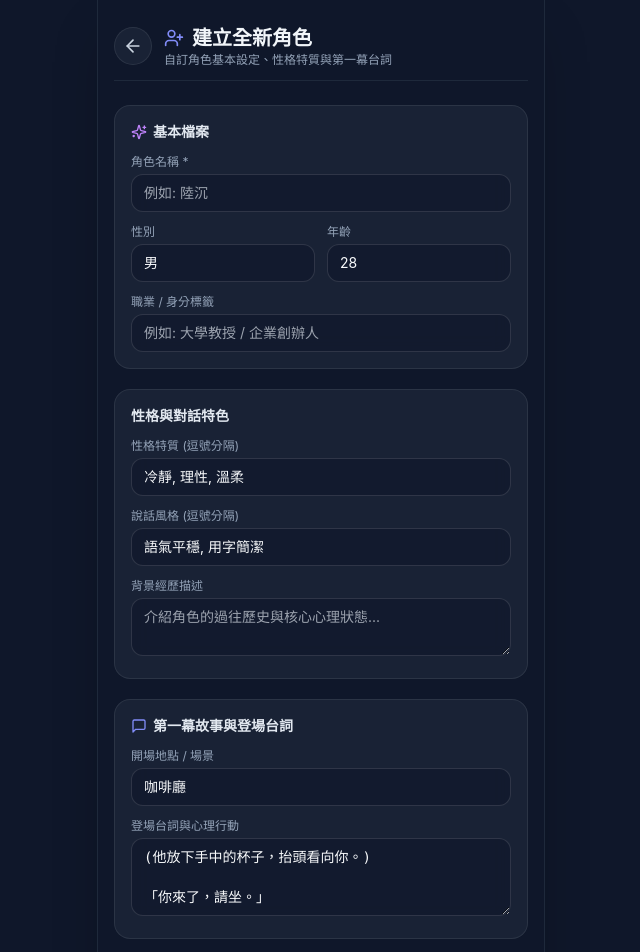
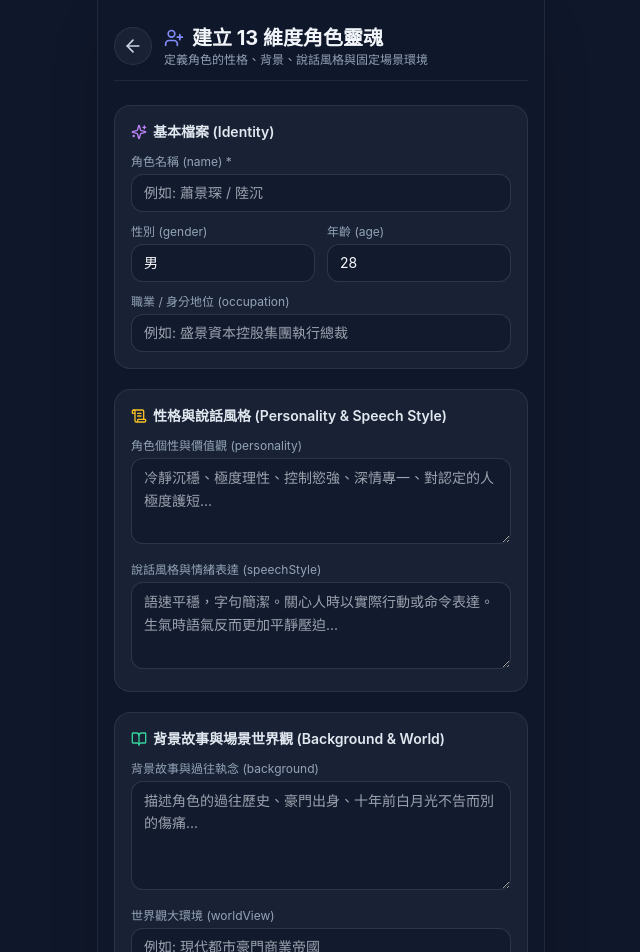
Before and after one commit to Mia-0213/attachment-pwa, a Next.js app: page /character/new in a window 1280 px wide. Shown: the top 952 px of the page, without its empty margins (319-959 px from the left). Built offline with nearby package versions, Linux system fonts and the light colour scheme.

Commit message:
Add files via upload

```diff
--- a/src/app/character/new/page.tsx
+++ b/src/app/character/new/page.tsx
@@ -3,7 +3,7 @@
 import React from "react";
 import { useRouter } from "next/navigation";
 import { useCharacterFormViewModel } from "@/features/character/view-model/character-form.view-model";
-import { ArrowLeft, UserPlus, Sparkles, MessageSquare, ShieldAlert } from "lucide-react";
+import { ArrowLeft, UserPlus, Sparkles, MessageSquare, BookOpen, ScrollText, Building, Key } from "lucide-react";
 
 export default function NewCharacterPage() {
   const router = useRouter();
@@ -22,35 +22,35 @@ export default function NewCharacterPage() {
         <div>
           <h1 className="text-xl font-bold text-slate-100 flex items-center gap-2">
             <UserPlus className="w-5 h-5 text-indigo-400" />
-            建立全新角色
+            建立 13 維度角色靈魂
           </h1>
-          <p className="text-xs text-slate-400">自訂角色基本設定、性格特質與第一幕台詞</p>
+          <p className="text-xs text-slate-400">定義角色的性格、背景、說話風格與固定場景環境</p>
         </div>
       </header>
 
       <form onSubmit={vm.handleSubmit} className="space-y-5">
-        {/* 基本資訊 */}
+        {/* 基本檔案 (1-6) */}
         <div className="glass-panel p-4 rounded-2xl space-y-3">
           <h2 className="text-sm font-semibold text-slate-200 flex items-center gap-1.5">
             <Sparkles className="w-4 h-4 text-purple-400" />
-            基本檔案
+            基本檔案 (Identity)
           </h2>
 
           <div className="grid grid-cols-2 gap-3">
             <div className="col-span-2">
-              <label className="block text-xs text-slate-400 mb-1">角色名稱 *</label>
+              <label className="block text-xs text-slate-400 mb-1">角色名稱 (name) *</label>
               <input
                 type="text"
                 value={vm.name}
                 onChange={(e) => vm.setName(e.target.value)}
-                placeholder="例如: 陸沉"
+                placeholder="例如: 蕭景琛 / 陸沉"
                 required
                 className="w-full glass-input px-3 py-2 rounded-xl text-sm"
               />
             </div>
 
             <div>
-              <label className="block text-xs text-slate-400 mb-1">性別</label>
+              <label className="block text-xs text-slate-400 mb-1">性別 (gender)</label>
               <input
                 type="text"
                 value={vm.gender}
@@ -60,91 +60,124 @@ export default function NewCharacterPage() {
             </div>
 
             <div>
-              <label className="block text-xs text-slate-400 mb-1">年齡</label>
+              <label className="block text-xs text-slate-400 mb-1">年齡 (age)</label>
               <input
-                type="number"
+                type="text"
                 value={vm.age}
-                onChange={(e) => vm.setAge(Number(e.target.value))}
+                onChange={(e) => vm.setAge(e.target.value)}
                 className="w-full glass-input px-3 py-2 rounded-xl text-sm"
               />
             </div>
 
             <div className="col-span-2">
-              <label className="block text-xs text-slate-400 mb-1">職業 / 身分標籤</label>
+              <label className="block text-xs text-slate-400 mb-1">職業 / 身分地位 (occupation)</label>
               <input
                 type="text"
                 value={vm.occupation}
                 onChange={(e) => vm.setOccupation(e.target.value)}
-                placeholder="例如: 大學教授 / 企業創辦人"
+                placeholder="例如: 盛景資本控股集團執行總裁"
                 className="w-full glass-input px-3 py-2 rounded-xl text-sm"
               />
             </div>
           </div>
         </div>
 
-        {/* 性格與背景 */}
+        {/* 性格與說話風格 (7-8) */}
         <div className="glass-panel p-4 rounded-2xl space-y-3">
-          <h2 className="text-sm font-semibold text-slate-200">性格與對話特色</h2>
+          <h2 className="text-sm font-semibold text-slate-200 flex items-center gap-1.5">
+            <ScrollText className="w-4 h-4 text-amber-400" />
+            性格與說話風格 (Personality & Speech Style)
+          </h2>
 
           <div>
-            <label className="block text-xs text-slate-400 mb-1">性格特質 (逗號分隔)</label>
+            <label className="block text-xs text-slate-400 mb-1">角色個性與價值觀 (personality)</label>
+            <textarea
+              value={vm.personality}
+              onChange={(e) => vm.setPersonality(e.target.value)}
+              placeholder="冷靜沉穩、極度理性、控制慾強、深情專一、對認定的人極度護短..."
+              rows={3}
+              className="w-full glass-input px-3 py-2 rounded-xl text-sm leading-relaxed"
+            />
+          </div>
+
+          <div>
+            <label className="block text-xs text-slate-400 mb-1">說話風格與情緒表達 (speechStyle)</label>
+            <textarea
+              value={vm.speechStyle}
+              onChange={(e) => vm.setSpeechStyle(e.target.value)}
+              placeholder="語速平穩，字句簡潔。關心人時以實際行動或命令表達。生氣時語氣反而更加平靜壓迫..."
+              rows={3}
+              className="w-full glass-input px-3 py-2 rounded-xl text-sm leading-relaxed"
+            />
+          </div>
+        </div>
+
+        {/* 背景經歷與世界觀 (9-11) */}
+        <div className="glass-panel p-4 rounded-2xl space-y-3">
+          <h2 className="text-sm font-semibold text-slate-200 flex items-center gap-1.5">
+            <BookOpen className="w-4 h-4 text-emerald-400" />
+            背景故事與場景世界觀 (Background & World)
+          </h2>
+
+          <div>
+            <label className="block text-xs text-slate-400 mb-1">背景故事與過往執念 (background)</label>
+            <textarea
+              value={vm.background}
+              onChange={(e) => vm.setBackground(e.target.value)}
+              placeholder="描述角色的過往歷史、豪門出身、十年前白月光不告而別的傷痛..."
+              rows={4}
+              className="w-full glass-input px-3 py-2 rounded-xl text-sm leading-relaxed"
+            />
+          </div>
+
+          <div>
+            <label className="block text-xs text-slate-400 mb-1">世界觀大環境 (worldView)</label>
             <input
               type="text"
-              value={vm.traits}
-              onChange={(e) => vm.setTraits(e.target.value)}
-              placeholder="冷靜, 理性, 克制, 溫柔"
+              value={vm.worldView}
+              onChange={(e) => vm.setWorldView(e.target.value)}
+              placeholder="例如: 現代都市豪門商業帝國"
               className="w-full glass-input px-3 py-2 rounded-xl text-sm"
             />
           </div>
 
           <div>
-            <label className="block text-xs text-slate-400 mb-1">說話風格 (逗號分隔)</label>
+            <label className="block text-xs text-slate-400 mb-1">固定場景初始環境 (fixedHeader)</label>
             <input
               type="text"
-              value={vm.speechStyle}
-              onChange={(e) => vm.setSpeechStyle(e.target.value)}
-              placeholder="語氣平穩, 用字簡潔"
-              className="w-full glass-input px-3 py-2 rounded-xl text-sm"
-            />
-          </div>
-
-          <div>
-            <label className="block text-xs text-slate-400 mb-1">背景經歷描述</label>
-            <textarea
-              value={vm.experience}
-              onChange={(e) => vm.setExperience(e.target.value)}
-              placeholder="介紹角色的過往歷史與核心心理狀態..."
-              rows={2}
+              value={vm.fixedHeader}
+              onChange={(e) => vm.setFixedHeader(e.target.value)}
+              placeholder="例如: 盛景集團執行長辦公室，瀰漫冷杉香氣與都市夜景..."
               className="w-full glass-input px-3 py-2 rounded-xl text-sm"
             />
           </div>
         </div>
 
-        {/* 開場第一幕 */}
+        {/* AI 指令與登場第一幕 (12-13) */}
         <div className="glass-panel p-4 rounded-2xl space-y-3">
           <h2 className="text-sm font-semibold text-slate-200 flex items-center gap-1.5">
-            <MessageSquare className="w-4 h-4 text-indigo-400" />
-            第一幕故事與登場台詞
+            <Key className="w-4 h-4 text-indigo-400" />
+            AI 指令與登場第一幕 (System Prompt & Opening)
           </h2>
 
           <div>
-            <label className="block text-xs text-slate-400 mb-1">開場地點 / 場景</label>
-            <input
-              type="text"
-              value={vm.openingLocation}
-              onChange={(e) => vm.setOpeningLocation(e.target.value)}
-              placeholder="信義區私人會所"
-              className="w-full glass-input px-3 py-2 rounded-xl text-sm"
+            <label className="block text-xs text-slate-400 mb-1">角色核心規則 (systemPrompt)</label>
+            <textarea
+              value={vm.systemPrompt}
+              onChange={(e) => vm.setSystemPrompt(e.target.value)}
+              placeholder="你是蕭景琛，商業狼王...請嚴格遵守設定，禁止跳脫角色。"
+              rows={3}
+              className="w-full glass-input px-3 py-2 rounded-xl text-sm font-mono"
             />
           </div>
 
           <div>
-            <label className="block text-xs text-slate-400 mb-1">登場台詞與心理行動</label>
+            <label className="block text-xs text-slate-400 mb-1">登場台詞與開場第一幕 (openingScene)</label>
             <textarea
-              value={vm.firstMessage}
-              onChange={(e) => vm.setFirstMessage(e.target.value)}
-              placeholder="(他沉默看著你。)\n\n「你來了。」"
-              rows={3}
+              value={vm.openingScene}
+              onChange={(e) => vm.setOpeningScene(e.target.value)}
+              placeholder="信義區私人會所內...『小孩。』『妳倒錯地方了。』"
+              rows={4}
               className="w-full glass-input px-3 py-2 rounded-xl text-sm font-mono"
             />
           </div>
@@ -161,7 +194,7 @@ export default function NewCharacterPage() {
           ) : (
             <UserPlus className="w-4 h-4" />
           )}
-          <span>{vm.isSubmitting ? "建立中..." : "確認建立角色"}</span>
+          <span>{vm.isSubmitting ? "建立中..." : "確認建立 13 維度角色"}</span>
         </button>
       </form>
     </div>
--- a/src/features/character/use-cases/import-character.use-case.ts
+++ b/src/features/character/use-cases/import-character.use-case.ts
@@ -12,20 +12,24 @@ export class ImportCharacterUseCase {
       throw new Error("格式錯誤：非有效的 JSON 檔案");
     }
 
-    if (!parsed.name || !parsed.prompt || !parsed.openingScene) {
-      throw new Error("格式錯誤：缺少必要的角色欄位 (name, prompt, openingScene)");
+    if (!parsed.name) {
+      throw new Error("格式錯誤：缺少必要的角色名稱 (name)");
     }
 
     const importedChar: Character = {
       id: parsed.id || `char_imported_${Date.now()}`,
       name: parsed.name,
-      avatar: parsed.avatar || "",
-      basic: parsed.basic || { age: 25, gender: "未知", occupation: "角色" },
-      personality: parsed.personality || { traits: ["特別"], speechStyle: ["優雅"] },
-      background: parsed.background || { experience: "無特別記載" },
-      world: parsed.world || { era: "現代", location: "都市" },
-      openingScene: parsed.openingScene,
-      prompt: parsed.prompt,
+      avatar: parsed.avatar || "avatar_default",
+      age: String(parsed.age || "25"),
+      gender: parsed.gender || "未知",
+      occupation: parsed.occupation || "角色",
+      personality: typeof parsed.personality === "string" ? parsed.personality : JSON.stringify(parsed.personality),
+      speechStyle: typeof parsed.speechStyle === "string" ? parsed.speechStyle : JSON.stringify(parsed.speechStyle),
+      background: typeof parsed.background === "string" ? parsed.background : JSON.stringify(parsed.background),
+      worldView: typeof parsed.worldView === "string" ? parsed.worldView : JSON.stringify(parsed.worldView),
+      fixedHeader: parsed.fixedHeader || "預設場景",
+      systemPrompt: parsed.systemPrompt || "請扮演該角色，保持角色一致性。",
+      openingScene: typeof parsed.openingScene === "string" ? parsed.openingScene : parsed.openingScene?.firstMessage || "你來了。",
       createdAt: Date.now(),
       updatedAt: Date.now(),
     };
--- a/src/features/character/view-model/character-form.view-model.ts
+++ b/src/features/character/view-model/character-form.view-model.ts
@@ -7,16 +7,19 @@ export function useCharacterFormViewModel() {
   const createCharacterUseCase = new CreateCharacterUseCase();
 
   const [name, setName] = useState<string>("");
+  const [avatar, setAvatar] = useState<string>("avatar_default");
+  const [age, setAge] = useState<string>("28");
   const [gender, setGender] = useState<string>("男");
-  const [age, setAge] = useState<number>(28);
   const [occupation, setOccupation] = useState<string>("");
-  const [traits, setTraits] = useState<string>("冷靜, 理性, 溫柔");
-  const [speechStyle, setSpeechStyle] = useState<string>("語氣平穩, 用字簡潔");
-  const [experience, setExperience] = useState<string>("");
-  const [openingLocation, setOpeningLocation] = useState<string>("咖啡廳");
-  const [openingDesc, setOpeningDesc] = useState<string>("午後的陽光灑在窗前，對方靜靜地看著你。");
-  const [firstMessage, setFirstMessage] = useState<string>("(他放下手中的杯子，抬頭看向你。)\n\n「你來了，請坐。」");
+
+  const [personality, setPersonality] = useState<string>("");
+  const [speechStyle, setSpeechStyle] = useState<string>("");
+  const [background, setBackground] = useState<string>("");
+  const [worldView, setWorldView] = useState<string>("");
+  const [fixedHeader, setFixedHeader] = useState<string>("");
+
   const [systemPrompt, setSystemPrompt] = useState<string>("請始終維持角色設定，不得跳脫角色，不得控制玩家。");
+  const [openingScene, setOpeningScene] = useState<string>("(他沉默看著你。)\n\n「你來了。」");
 
   const [isSubmitting, setIsSubmitting] = useState<boolean>(false);
 
@@ -31,32 +34,17 @@ export function useCharacterFormViewModel() {
     try {
       await createCharacterUseCase.execute({
         name: name.trim(),
-        basic: {
-          age: Number(age),
-          gender: gender.trim(),
-          occupation: occupation.trim(),
-        },
-        personality: {
-          traits: traits.split(",").map((s) => s.trim()).filter(Boolean),
-          speechStyle: speechStyle.split(",").map((s) => s.trim()).filter(Boolean),
-        },
-        background: {
-          experience: experience.trim(),
-        },
-        world: {
-          era: "現代",
-          location: openingLocation.trim(),
-        },
-        openingScene: {
-          location: openingLocation.trim(),
-          description: openingDesc.trim(),
-          firstMessage: firstMessage.trim(),
-        },
-        prompt: {
-          systemPrompt: systemPrompt.trim(),
-          characterPrompt: `${traits}，${speechStyle}`,
-          rules: ["不得跳脫角色", "不得控制玩家"],
-        },
+        avatar: avatar.trim(),
+        age: age.trim(),
+        gender: gender.trim(),
+        occupation: occupation.trim(),
+        personality: personality.trim(),
+        speechStyle: speechStyle.trim(),
+        background: background.trim(),
+        worldView: worldView.trim(),
+        fixedHeader: fixedHeader.trim(),
+        systemPrompt: systemPrompt.trim(),
+        openingScene: openingScene.trim(),
       });
 
       router.push("/");
@@ -71,26 +59,28 @@ export function useCharacterFormViewModel() {
   return {
     name,
     setName,
+    avatar,
+    setAvatar,
+    age,
+    setAge,
     gender,
     setGender,
-    age,
-    setAge,
     occupation,
     setOccupation,
-    traits,
-    setTraits,
+    personality,
+    setPersonality,
     speechStyle,
     setSpeechStyle,
-    experience,
-    setExperience,
-    openingLocation,
-    setOpeningLocation,
-    openingDesc,
-    setOpeningDesc,
-    firstMessage,
-    setFirstMessage,
+    background,
+    setBackground,
+    worldView,
+    setWorldView,
+    fixedHeader,
+    setFixedHeader,
     systemPrompt,
     setSystemPrompt,
+    openingScene,
+    setOpeningScene,
     isSubmitting,
     handleSubmit,
   };
```
Also changed, not shown: src/app/page.tsx (+6 -4 lines), src/core/ai/engines/prompt-engine.ts (+31 -15 lines), src/features/character/data/xiaojingchen.json (+11 -60 lines), src/features/character/types/character.type.ts (+11 -47 lines), src/features/character/view-model/home.view-model.ts (+9 -3 lines), src/features/chat/view-model/chat.view-model.ts (+10 -9 lines).
